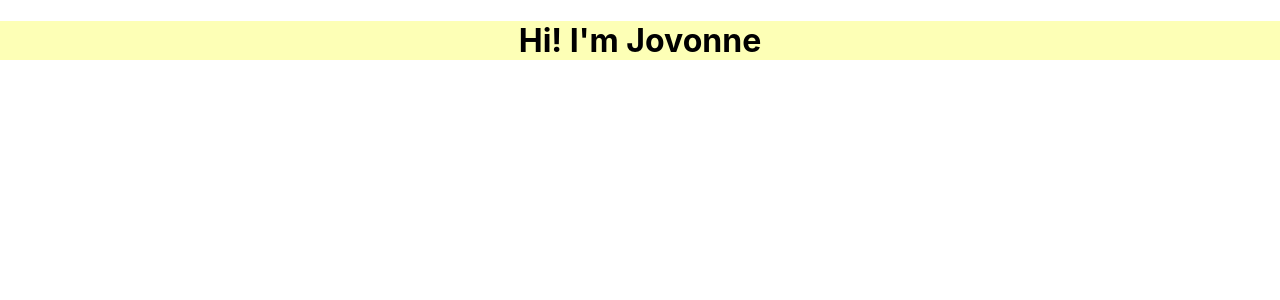
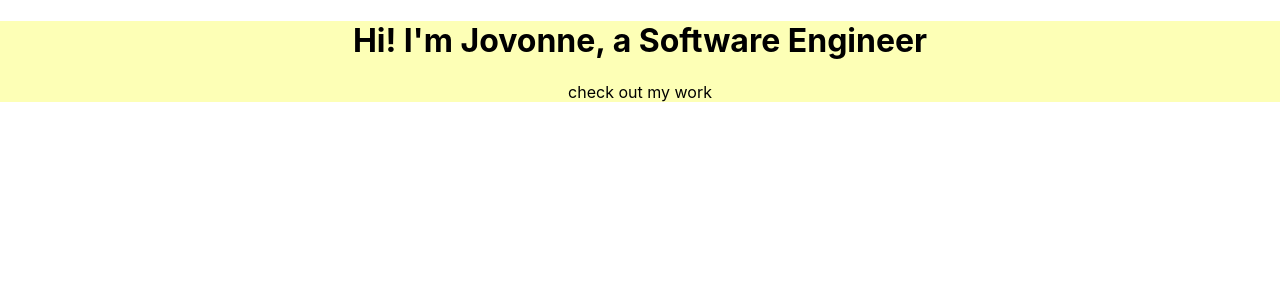
Before and after one commit to curlygirltech/portfolio, a React (Create React App) app in the folder jc-portfolio/: page / in a window 1280 px wide. Shown: the top 300 px of the page. Built offline with nearby package versions, Linux system fonts and the light colour scheme.

Commit message:
background-color

```diff
--- a/jc-portfolio/src/Screens/Home.jsx
+++ b/jc-portfolio/src/Screens/Home.jsx
@@ -4,7 +4,8 @@ import './home.css'
 export default function Home() {
   return (
     <div className="home-container">
-      <h1 className="heading">Hi! I'm Jovonne</h1>
+      <h1 className="heading">Hi! I'm Jovonne, a Software Engineer</h1>
+      <p>check out my work</p>
       {/* <img src="" ></img> */}
     </div>
   )
```
